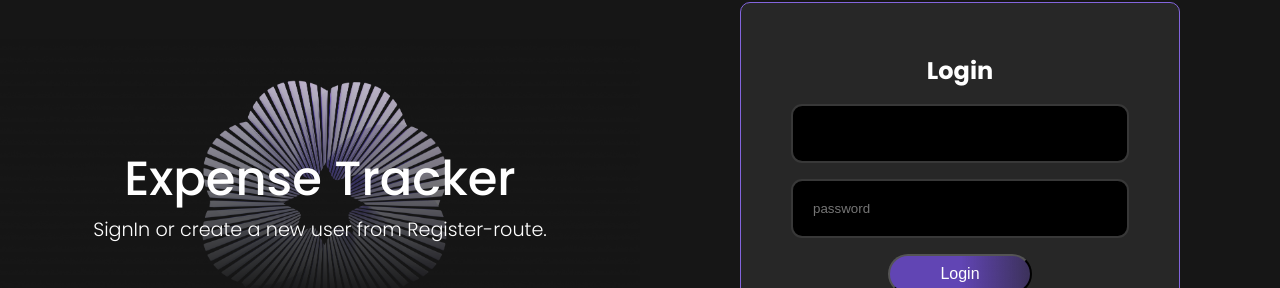
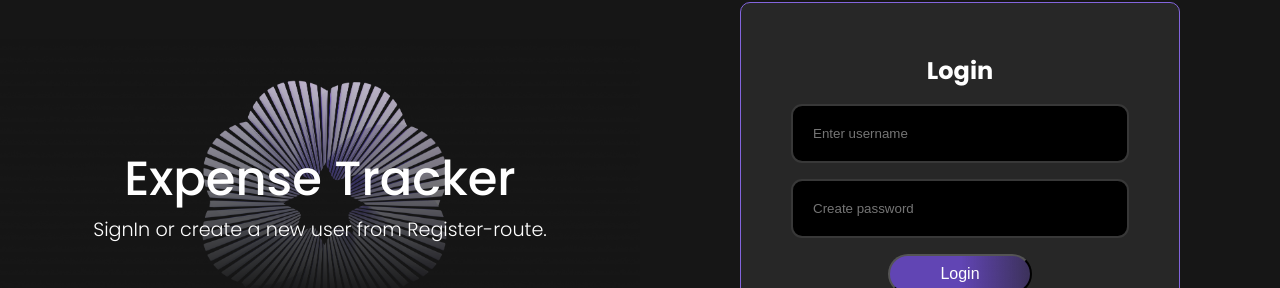
Before and after one commit to PaivarintaEmilia/fullStackOwnMainProject, a React (Vite) app: page / in a window 1280 px wide. Shown: the part 210-498 px from the top of the page. Built offline with nearby package versions, Linux system fonts and the light colour scheme.

Commit message:
Testataan uuden käyttäjän lisäystä /register-routeen. Ei vielä toimi mutta pohja on kuitenkin luotuna.

```diff
--- a/src/common/InputField.tsx
+++ b/src/common/InputField.tsx
@@ -8,13 +8,13 @@ interface InputFieldProps {
     value: string,
     className: string,
     id: string,
-    onChange: () => void,
+    onChange: (e: React.ChangeEvent<HTMLInputElement>) => void, // Huomaa e:n tyypitys, koska onChange odottaa parametrejä, kun sitä käytetään
 }
 
 
 const InputField: React.FC<InputFieldProps> = ({ name, type, placeholder, value, className, id, onChange}) => {
 
-    return <input name={name} type={type} placeholder={placeholder} value={value} className={className} id={id} onClick={onChange} />
+    return <input name={name} type={type} placeholder={placeholder} value={value} className={className} id={id} onChange={onChange} />
 }
 
 export default InputField;
--- a/src/components/AuthenticationForm/AuthenticationForm.tsx
+++ b/src/components/AuthenticationForm/AuthenticationForm.tsx
@@ -1,4 +1,4 @@
-import React from 'react';
+import React, { useState } from 'react';
 import ButtonComponent from '../../common/Button';
 import InputField from '../../common/InputField';
 import style from "./AuthenticationForm.module.css";
@@ -6,60 +6,94 @@ import { useNavigate } from 'react-router-dom';
 
 interface AuthenticateFormProps {
     title: string,
-    passwordPlaceholder: string;
-    submitForm: () => void,
+    onClick: () => void,
 }
 
 const AuthenticationForm: React.FC<AuthenticateFormProps> = ({
     title,
-    passwordPlaceholder,
-    submitForm
+    onClick,
 }) => {
 
+    // Tilamuuttujat, usernamen ja passwordin käyttöön
+    const [username, setUsername] = useState('');
+    const [password, setPassword] = useState('');
+
+    // Navigointi
     const navigate = useNavigate();
+
+    // submitform-funktio, kun lähetetään username ja password backendille
+    const submitForm = async (event: React.FormEvent) => {
+        // Estä sivun uudelleenlataus, mikä on formien normaalitoiminta
+        event.preventDefault();
+
+        // Luodaan JSON-muotoinen data
+        const signInData = {
+            username,
+            password
+        }
+
+        try {
+            // Post-request /register-routeen. Lisätään tiedot tietokantaan
+            const response = await fetch('https://backendexpensetracker.mariaemilia-paivarinta.workers.dev/register', {
+                method: 'POST',
+                headers: {
+                    'content-Type': 'application/json',
+                },
+                body: JSON.stringify(signInData),
+            });
+
+            if (!response.ok) {
+                throw new Error('Back-end -yhteydessä on ongelma.');
+            }
+
+            // jos rekisteröinti on ok niin navigoidaan /home-pagelle
+            navigate('/home');
+
+        } catch (error) {
+            console.error("Virhe /register-routen post-requestissa:", error);
+        }
+
+
+    };
 
     return (
         <div className={style.authenticationFormContainer}>
             <form onSubmit={submitForm}>
                 <h2>{title}</h2>
                 <InputField
-                    name={''}
-                    type={'text'}
-                    placeholder={''}
-                    value={''}
-                    className={''}
-                    id={'global-input'}
-                    onChange={function (): void {
-                        throw new Error('Function not implemented.');
-                    }}
+                    name='username'
+                    type='text'
+                    placeholder='Enter username'
+                    value={username}
+                    className=''
+                    id='global-input'
+                    onChange={(e) => setUsername(e.target.value)}
                 />
                 <InputField
-                    name={''}
-                    type={'password'}
-                    placeholder={passwordPlaceholder}
-                    value={''}
-                    className={''}
-                    id={'global-input'}
-                    onChange={function (): void {
-                        throw new Error('Function not implemented.');
-                    }}
+                    name='password'
+                    type='password'
+                    placeholder='Create password'
+                    value={password}
+                    className=''
+                    id='global-input'
+                    onChange={(e) => setPassword(e.target.value)}
                 />
 
                 <ButtonComponent
-                    name={''}
-                    type={'submit'}
-                    value={''}
-                    className={''}
-                    id={'global-btn'}
-                    text={'Login'}
-                    onClick={() => navigate('/home') } />
+                    name=''
+                    type='submit'
+                    value=''
+                    className=''
+                    id='global-btn'
+                    text='Login'
+                    onClick={onClick} />
                 <ButtonComponent
-                    name={''}
-                    type={'button'}
-                    value={''}
+                    name=''
+                    type='button'
+                    value=''
                     className={style.googleBtn}
-                    id={''}
-                    text={'Google Auth.'}
+                    id=''
+                    text='Google Auth.'
                     onClick={function (): void {
                         throw new Error('Function not implemented.');
                     }} />
--- a/src/pages/Authentication/Authentication.tsx
+++ b/src/pages/Authentication/Authentication.tsx
@@ -12,9 +12,8 @@ const Authentication: React.FC = () => {
       <div className={style.authenticationContainer}>
         <AuthenticationForm
           title={'Login'}
-          passwordPlaceholder={'password'}
-          submitForm={function (): void {
-          throw new Error('Function not implemented.');
+          onClick={function (): void {
+          throw new Error('Ylimääräinen onClick-funktio toisessa painikkeessa. Tätä voisi katsoa TODO!');
         } } />
       </div>
 
```
